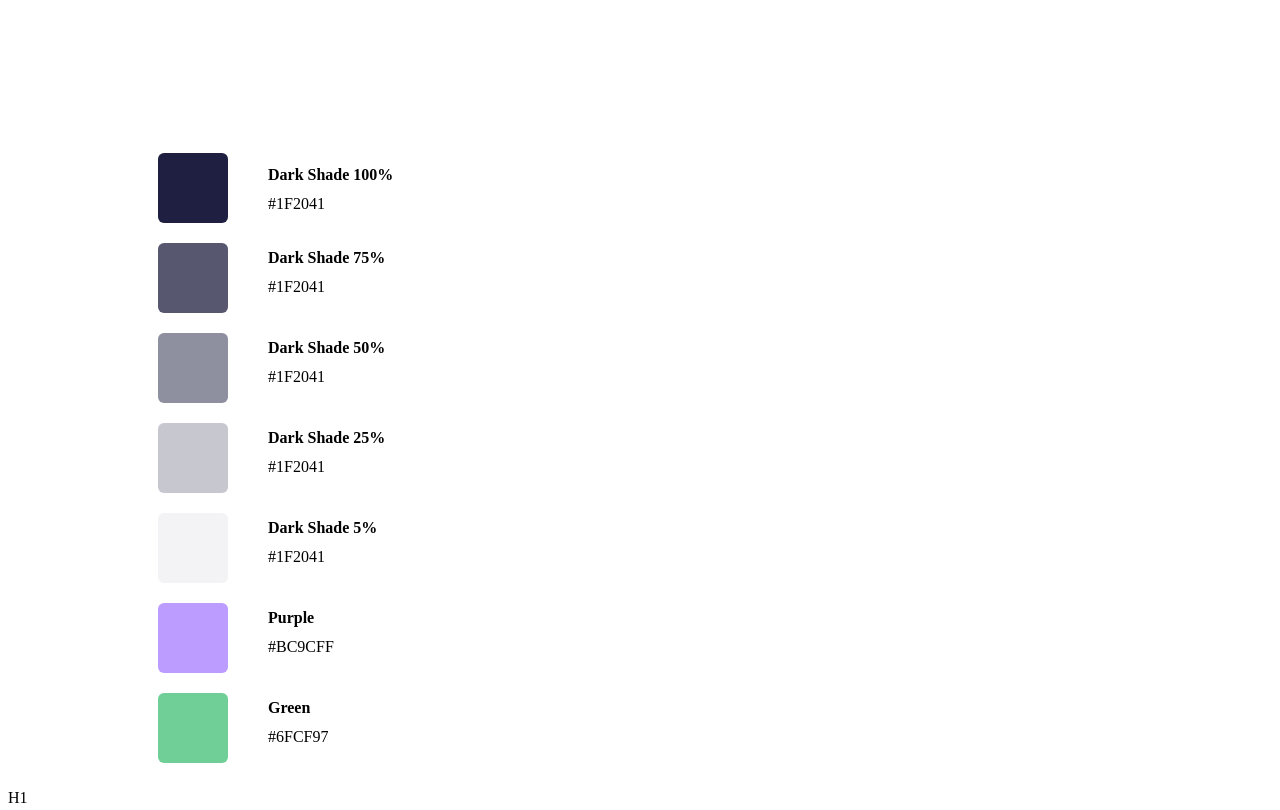
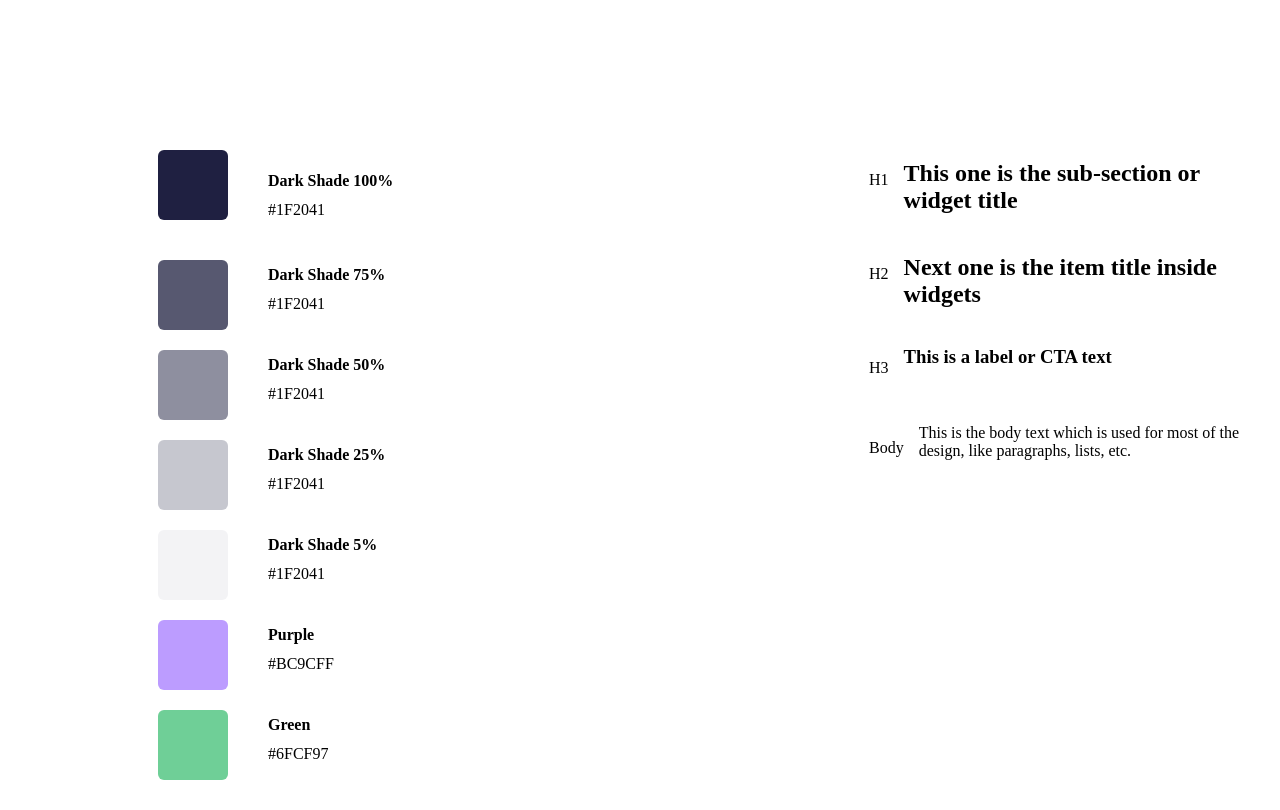
Before and after one commit to Mr-D-eng/Figma-site, a plain HTML site: page UI-kit/index.html in a window 1280 px wide. Shown: the top 810 px of the page. Drawn offline with Linux system fonts and the light colour scheme.

Commit message:
Added some css

```diff
--- a/UI-kit/styles/master.css
+++ b/UI-kit/styles/master.css
@@ -1,4 +1,35 @@
 body {
+}
+
+container {
+  display: flex;
+  flex-direction: row;
+  margin-top: 140px;
+}
+
+section {
+  display: flex;
+  flex-direction: row;
+}
+
+.Block-h1 {
+  padding: 15px;
+}
+
+.Block-h2 {
+  padding: 15px;
+}
+
+.Block-h3 {
+  padding: 15px;
+}
+
+.Block-body {
+  padding: 15px;
+}
+
+.Block-colors {
+  margin-right: 427px;
 }
 
 .Block-color-name {
@@ -7,12 +38,10 @@ body {
 }
 
 .Text-Dark-Shade-100 {
-  width: 159px;
-  height: 57px;
   line-height: 29px;
   display: flex;
   align-items: center;
-  margin: 152px 0 10px 20px;
+  margin: 10px 0 10px 20px;
 }
 
 .Dark-Shade-100 {
@@ -20,7 +49,7 @@ body {
   height: 70px;
   background: #1F2041;
   border-radius: 6px;
-  margin: 145px 20px 10px 150px;
+  margin: 10px 20px 10px 150px;
 }
 
 .Text-Dark-Shade-75 {
```
